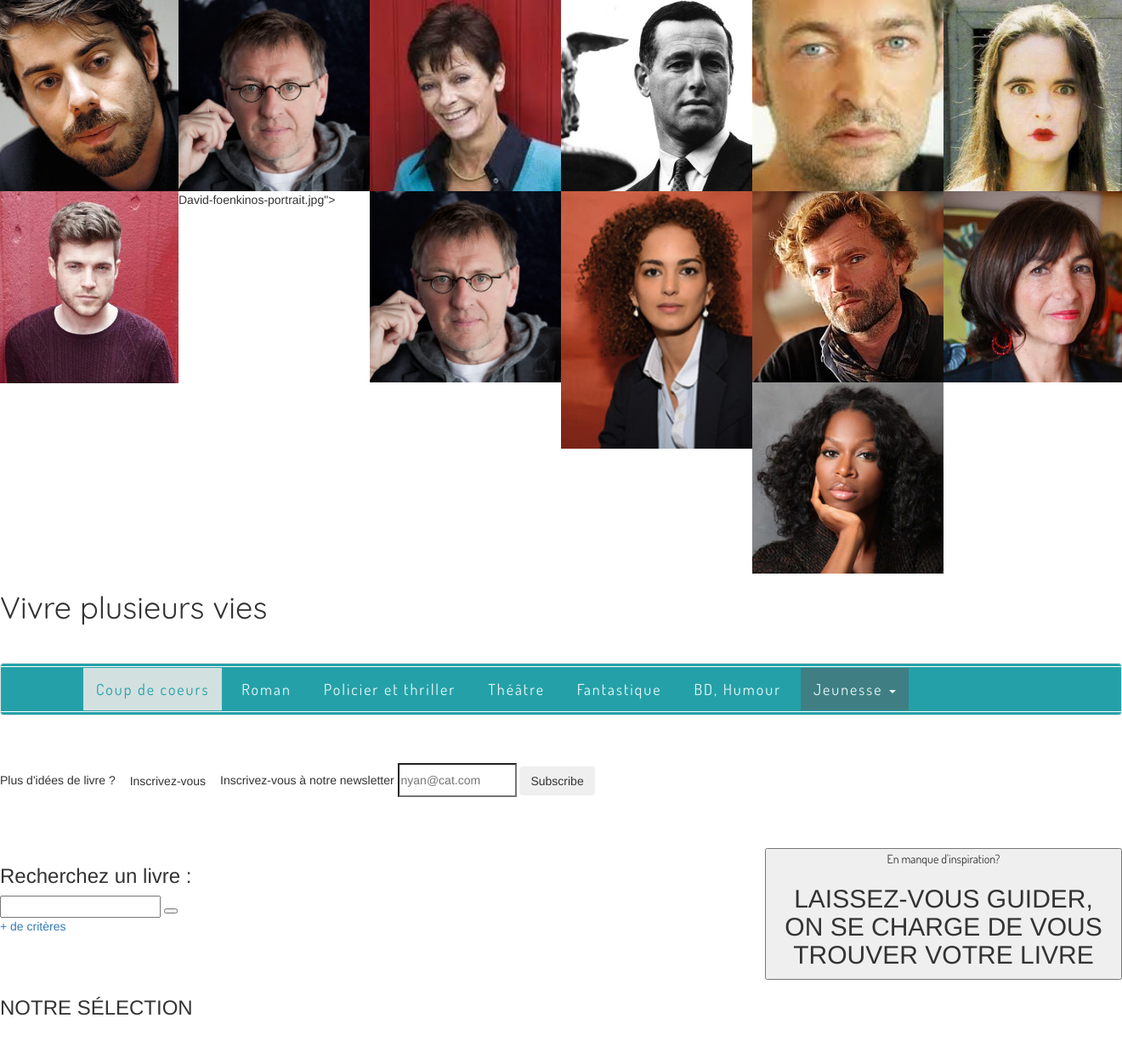
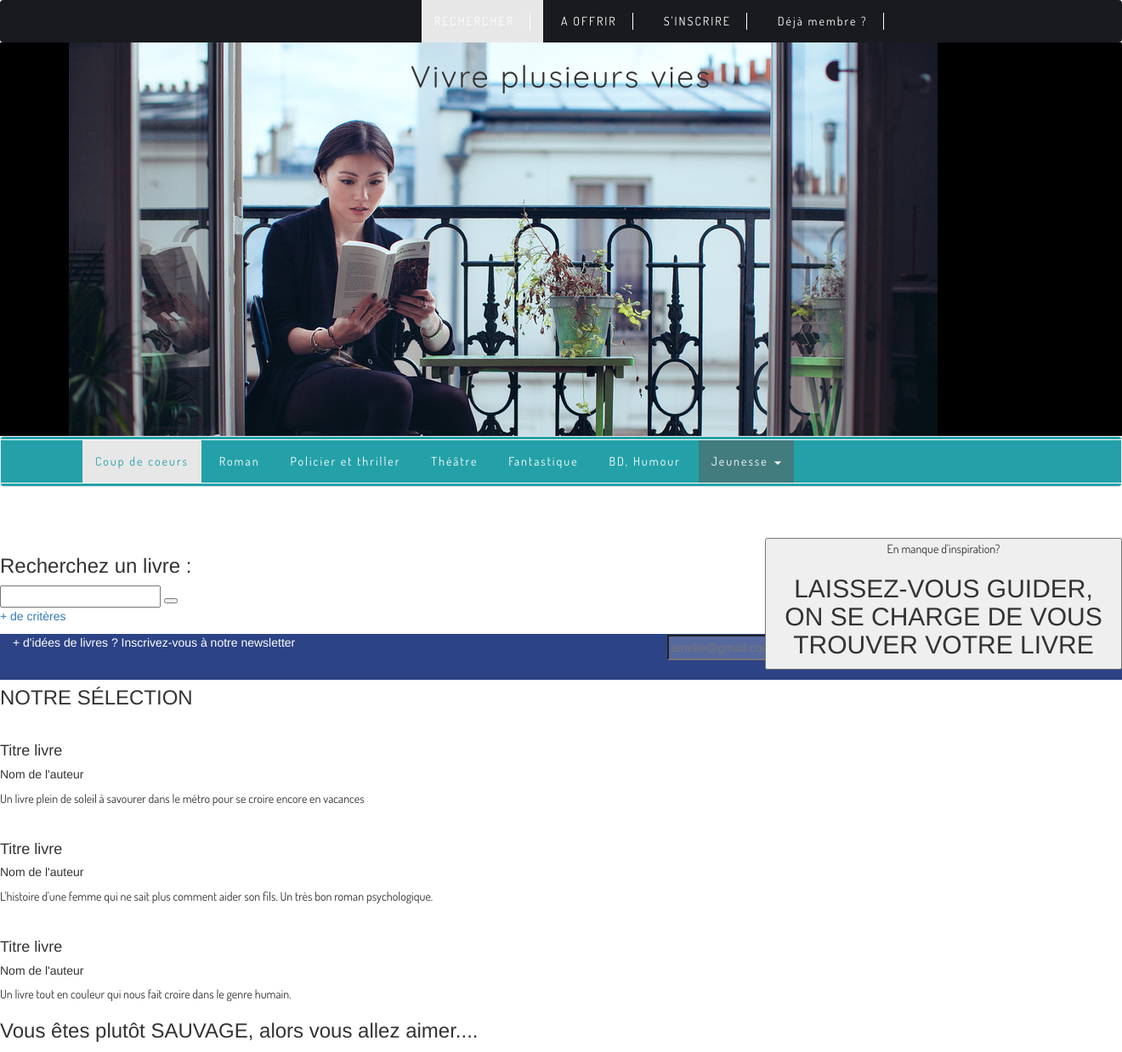
Before and after one commit to ameliebibi/overbouquiner, a PHP site: page / in a window 1320 px wide; the page is wider, and only the part inside the window is pictured. Shown: the top 1238 px of that part at 85% size. Run offline with PHP 8.4, Linux system fonts and the light colour scheme; some libraries are stand-ins or nearby versions.

Commit message:
MAJ fin de journee vendredi
Barre dockée en bas
et 2 nav bar
YAHOUOUOU

```diff
--- /dev/null
+++ b/global.js
@@ -0,0 +1,21 @@
+// Custom JS
+$(document).ready(function(){
+  // Add your code here
+
+
+
+
+
+
+
+
+
+
+
+
+
+
+
+
+
+});
--- a/index.html
+++ b/index.html
@@ -17,8 +17,45 @@
 
 	<body>
 		<header>
+				<!-- TOP NAV 1 EN BOOTSTRAP-->
 
-		<!-- BIG TOP VISUAL-->
+		<div class="top-nav">
+		<nav class="navbar navbar-default" role="navigation">
+
+		  <div class="container-fluid">
+		  	<div class="navbar-header">
+		      <button type="button" class="navbar-toggle collapsed" data-toggle="collapse" data-target="#bs-example-navbar-collapse-1">
+		        <span class="sr-only">Toggle navigation</span>
+		        <span class="icon-bar"></span>
+		        <span class="icon-bar"></span>
+		        <span class="icon-bar"></span>
+		      </button>
+		      <!-- <a class="navbar-brand" href="#">BOOKS</a> -->
+		    </div>
+
+		    <!-- Brand and toggle get grouped for better mobile display -->
+
+
+    <!-- Collect the nav links, forms, and other content for toggling -->
+    <div class="collapse navbar-collapse" id="bs-example-navbar-collapse-1">
+      <ul class="nav navbar-nav">
+        <li class="active"><a href="#"><p>RECHERCHER</p></a></li>
+        <li><a href="#"><p>A OFFRIR</p></a></li>
+
+
+	        <li><a href="#"><p>S'INSCRIRE </p></a></li>
+	        <li><a href="#"><p>Déjà membre ?</p></a></li>
+
+      	</div><!-- ESPACE PERSO -->
+      </ul>
+    </div><!-- /.navbar-collapse -->
+  </div><!-- /.container-fluid -->
+</nav>
+</div><!--/navbar du haut-->
+
+<!-- END TOP NAV 1 EN BOOTSTRAP-->
+
+		<!-- BIG TOP VISUAL PORTRAIT--
 			<div class="row" id="mess">
 				<div class="col-xs-2">
 					<img src="image/Adrien-Bosc_portrait.jpg">
@@ -72,23 +109,21 @@
 				</div>
 
 			</div>
-			<div class="top-visuel">
+
+		<!-- END BIG TOP VISUAL-->
+
+		<!-- TOP VISUEL FILLE FENETRE-->
+		<div class="black-background">
+			<div class="container-fluid" id="visual-top">
+				<img src="image/femme_fenetre_coupee.png">
+				<div class="container-title">
 					<h1>Vivre plusieurs vies</h1>
 				</div>
-		<!-- END BIG TOP VISUAL-->
+			</div><!--top-visuel-->
+		</div><!--black-background-->
 
-		<!-- TOP NAV-->
-			<nav class="Top-nav">
-				<ul>
-					<a href="#"><li>RECHERCHER</li></a>
-					<a href="#"><li>A OFFRIR</li></a>
-					<a href="#"><li>VOTRE ESPACE PERSO</li></a>
-					<a href="#"><li>Déjà membre</li></a>
-				</ul>
-			</nav>
-		<!-- END TOP NAV-->
 
-		<!---NAV BAR TOP BOOTSTRAP-->
+		<!---NAV BAR SEGONDAIRE BOOTSTRAP-->
 		<nav class="navbar navbar-default" role="navigation">
 
 
@@ -136,47 +171,36 @@
   </div><!-- dots -->
 </nav>
 
+	<!---END NAV BAR SEGONDAIRE BOOTSTRAP-->
 
 
-		<!-- NAV SEGONDAIRE-->
-			<nav class="Nav segondaire">
-					<ul>
-						<a href="#"><li>Nos chouchous</li></a>
-						<a href="#"><li>Roman et Nouvelle</li></a>
-						<a href="#"><li>Théâtre</li></a>
-						<a href="#"><li>Policier et Thriller</li></a>
-						<a href="#"><li>Fantastiques</li></a>
-						<a href="#"><li>Enfants (2 à 6 ans)</li></a>
-						<a href="#"><li>Pour ado</li></a>
-					</ul>
-			</nav>
-		<!-- END NAV SEGONDAIRE-->
 		</header>
 
 
 		<!-- BEGIN CTA NEWSLETTER BOTTOM-->
 
-		<div class="CTA-newsletter">
-    	Plus d'idées de livre ?
+		<div class="container" id="CTA-newsletter">
+			<div class="row">
+				<div class="col-xs-7"
+	    			<h4>
+	    			+ d'idées de livres ? Inscrivez-vous à notre newsletter
+	    			</h4>
+	    		</div><!--class idées de livres ?-->
 
-		<div class="btn red apply nl" href="#apply">
-			Inscrivez-vous
-		</div>
 
-    	<span class="CTA_NL_provoke_hide_on_mobile">
-         Inscrivez-vous à notre newsletter
+    			<div class="col-xs-5"
+        			<form id="mc-embedded-subscribe-form" class="validate" style="position: relative; display: inline;" novalidate="" target="_blank" name="mc-embedded-subscribe-form" method="post" action="">
 
-        <form id="mc-embedded-subscribe-form" class="validate" style="position: relative; display: inline;" novalidate="" target="_blank" name="mc-embedded-subscribe-form" method="post" action="http://thedesignation.us5.list-manage2.com/subscribe/post?u=f5c7579668f546f2132350384&id=a246930c5d">
-            <input id="email_validation" class="special_form_field subscribe_text_field" type="text" style="height: 40px; width: 140px; top: 0px; position: relative; background: rgba(255,255,255,.2);" required="" placeholder="nyan@cat.com" name="EMAIL" value=""></input>
-            <input id="mc-embedded-subscribe(NULLED_THIS_ID)" class="btn btn_gray_alt" type="submit" style="top: 0px; position: relative" name="subscribe" value="Subscribe" onclick="ga('send', 'event', 'href', 'Subscribe', 'Big, green Subscribe button in Program Roadmap div');"></input>
+            		<input id="email_validation" class="special_form_field subscribe_text_field" type="text" style="height: 30px; width: 160px; top: 0px; position: relative; background: rgba(255,255,255,.2);" required="" placeholder="amelie@gmail.com" name="EMAIL" value=""></input>
+            	<input id="mc-embedded-subscribe(NULLED_THIS_ID)" class="btn btn_gray_alt" type="submit" style="top: 0px; position: inline" name="subscribe" value="OK" onclick="ga('send', 'event', 'href', 'Subscribe', 'Big, green Subscribe button in Program Roadmap div');"></input>
            		 <br></br>
 
 
             	<div style="position: absolute; left: -5000px;"></div>
         	</form>
 
-    	</span>
-
+    	</div>
+		</div>
 		</div>
 		<!-- END CTA NEWSLETTER BOTTOM-->
 
@@ -257,6 +281,7 @@
 
 	<script src="https://maxcdn.bootstrapcdn.com/bootstrap/3.2.0/js/bootstrap.min.js"></script>
 
+	<script type="text/javascript" src="scripts/global.js"></script>
 	</body>
 
 
--- a/style.css
+++ b/style.css
@@ -10,7 +10,66 @@ h1{
 
 /* HEADER */
 
-nav ul li{
+/* NAV BOOTSTRAP TOP */
+.top-nav .container-fluid{
+	letter-spacing: 2px;
+	width:90%;
+	margin: 0 auto;
+}
+
+.top-nav .collapse .navbar-collapse{
+	display: center;
+	width: 80%;
+}
+
+.top-nav .navbar-default .navbar-collapse{
+	background-color: #181A1E;
+}
+
+.top-nav .navbar-default, .navbar-collapse {
+	background-color:#181A1E;
+}
+
+.top-nav .navbar-nav li p{
+	margin:auto;
+	color:white;
+}
+
+.top-nav .navbar .nav,
+.navbar .nav > li {
+  float:none;
+  display:inline-block;
+  *display:inline; /* ie7 fix */
+  *zoom:1; /* hasLayout ie7 trigger */
+  vertical-align: top;
+}
+
+.top-nav .active a p{
+	color: ##181A1E;
+}
+
+.top-nav .navbar-nav .active a:focus{
+	background-color: white;
+}
+
+.top-nav .container-fluid > .navbar-collapse{
+margin-left: 400px;
+}
+
+.top-nav .navbar-nav li p{
+	border-right: 1px solid white;
+	padding-right:18px;
+}
+
+.top-nav .navbar{
+	border: none;
+	margin: 0;
+}
+
+
+/* VISUEL DU TOP */
+
+/*nav ul li{
 	display: inline;
 	text-decoration: none;
 	opacity: 0.9;
@@ -34,10 +93,36 @@ nav ul li{
 #mess .col-xs-2 {
   padding-right: 0;
   padding-left:0;
+}*/
+
+#visual-top{
+	position: relative;
 }
 
+#visual-top img{
+	max-width: 100%
+}
 
-/* NAV BOOTSTRAP GOOD LUCK */
+#visual-top h1{
+	text-align: center;
+}
+
+.container-title{
+	position:absolute;
+	top:0;
+	left:0;
+	width: 100%;
+}
+
+.black-background{
+	background-color: black;
+}
+
+h1{
+	text-align: center;
+}
+
+/* NAV BOOTSTRAP SEGONDAIRE GOOD LUCK */
 .container-fluid{
 	letter-spacing: 2px;
 	width:90%;
@@ -67,6 +152,7 @@ nav ul li{
   vertical-align: top;
 }
 
+
 .dots {
 	border-top: 1px solid white;
 	border-bottom: 1px solid white;
@@ -90,6 +176,19 @@ nav ul li{
 
 /* CTA newsletter */
 
+#CTA-newsletter{
+	background-color: #2C4386;
+	position:fixed;
+	bottom:0;
+	width: 100%;
+	color:white;
+}
+
+#CTA-newsletter .input{
+	color:black;
+	background-color: gray;
+}
+
 .headroom {
     position: fixed;
     bottom: 0px;
```
Lines whose indentation alone changed are shown as unchanged.
